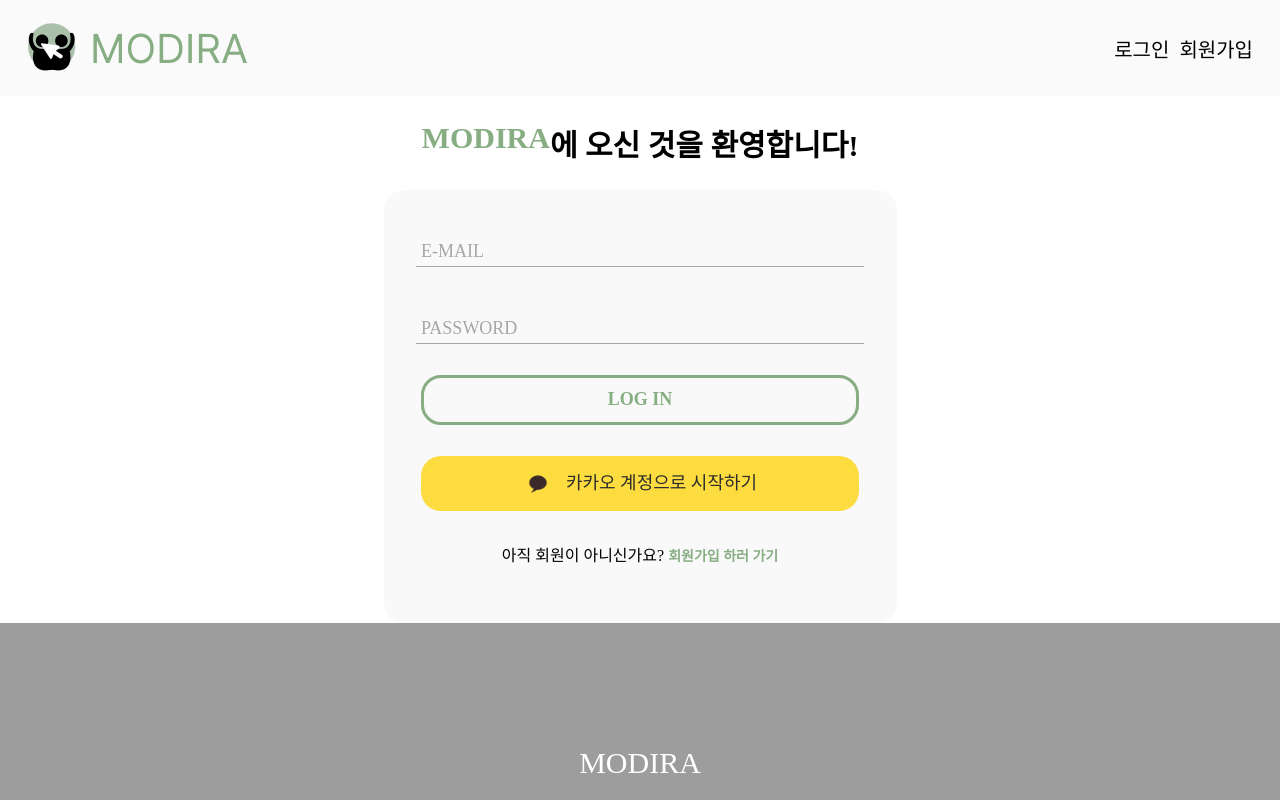
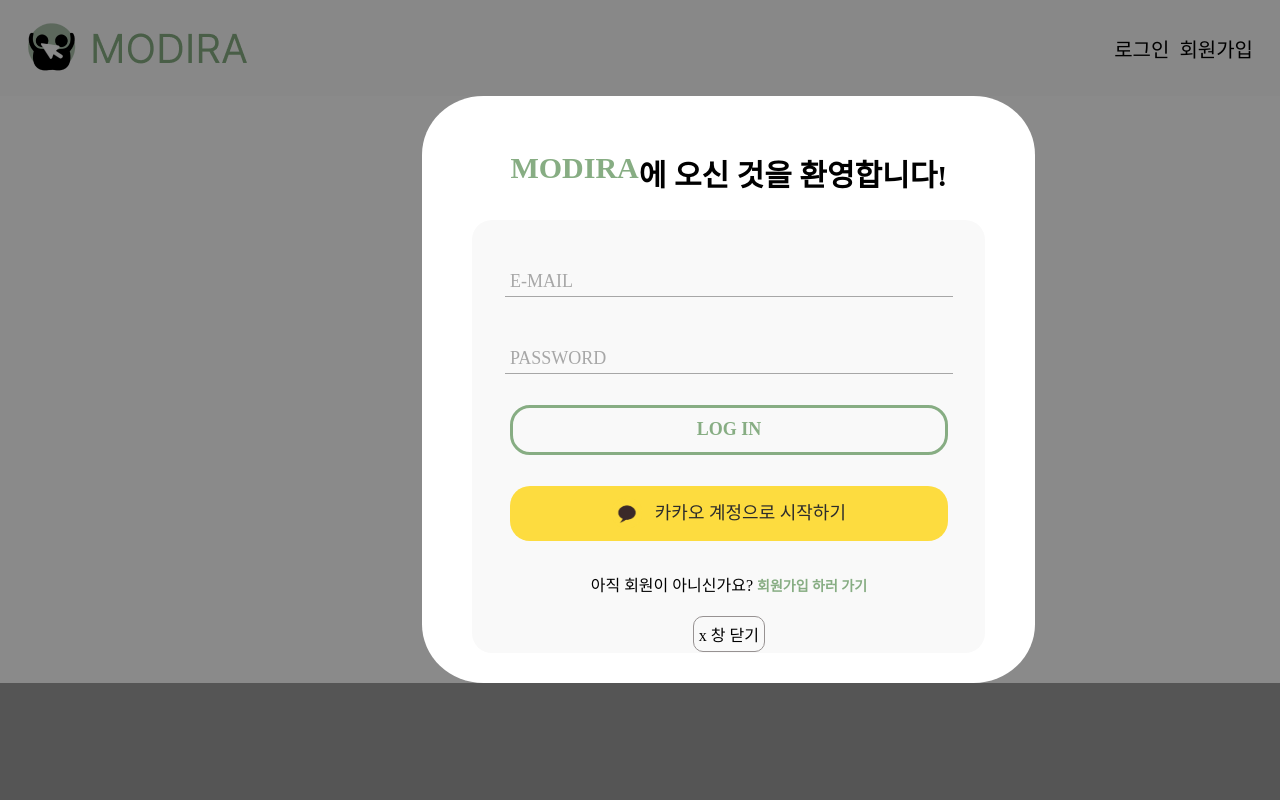
Before and after one commit to MO-DI-RA/frontend, a React (Create React App) app: page /login in a window 1280 px wide. Shown: the top 800 px of the page. Built offline with nearby package versions, Linux system fonts and the light colour scheme; a web font is replaced by a local one.

Commit message:
Feat : 로그인 모달창으로  변경

```diff
--- a/src/App.js
+++ b/src/App.js
@@ -1,5 +1,5 @@
 import "./App.css";
-import React from "react";
+import React, { useState } from "react";
 import { BrowserRouter, Routes, Route } from "react-router-dom";
 import { AuthProvider } from "./redux/AuthContext";
 
@@ -18,10 +18,25 @@ import Header from "./component/Header";
 import Footer from "./component/Footer";
 
 function App() {
+
+    //로그인 모달창
+    const [modalOpen, setModalOpen] = useState(false);
+
+    //모달 open
+    const openLoginModal = () => {
+        console.log("모달 on");
+        setModalOpen(true);
+    }
+
+    //모달 close
+    const closeLoginModal = () => {
+        setModalOpen(false);
+    }
+
     return (
         <BrowserRouter>
             <AuthProvider>
-                <Header />
+                <Header openLoginModal={openLoginModal}/>
                 <Routes>
                     <Route path="/" Component={Home} />
                     <Route path="/login" Component={Login} />
@@ -35,6 +50,7 @@ function App() {
                     <Route path="/grouppage/:id" Component={GroupPage} />
                     <Route path="/qnapage/:id" Component={QnAPage} />
                 </Routes>
+                {modalOpen && <Login onClose={closeLoginModal}/>}
                 <Footer />
             </AuthProvider>
         </BrowserRouter>
--- a/src/component/Header.js
+++ b/src/component/Header.js
@@ -7,7 +7,7 @@ import {actionCreators} from "../redux/user";
 import "../css/Header.css";
 import { useDispatch } from "react-redux";
 
-function Header() {
+function Header({openLoginModal}) {
 
   const dispatch = useDispatch();
 
@@ -97,9 +97,9 @@ function Header() {
         ) : (
           // 로그인되지 않은 상태일 때
           <>
-            <a href="/login" className="link">
+            <div href="/login" className="link" onClick={openLoginModal}>
               로그인
-            </a>
+            </div>
             <a href="/Signup" className="link">
               회원가입
             </a>
--- a/src/css/Login.css
+++ b/src/css/Login.css
@@ -11,8 +11,16 @@
 
 .Login {
     display: flex;
+    background-color: #ffffff;
     flex-direction: column;
     align-items: center;
+    width: fit-content;
+    position: relative;
+    left: 33%;
+    box-shadow: 0px 0px 0px 1000000px #00000075;
+    border-radius: 10%;
+    padding: 30px 50px;
+    z-index: 10000;
 }
 
 .modira {
@@ -109,3 +117,11 @@
 .notUser {
     margin-top: 31px;
 }
+
+.closeBtn{
+    margin: 20px;
+    border-radius: 10px;
+    border: solid 1px #979292;
+    padding: 5px;
+    cursor: pointer
+}
--- a/src/page/Login.js
+++ b/src/page/Login.js
@@ -8,7 +8,7 @@ import "../css/Login.css";
 import kakaoLogo from "../asset/kakaoLogo.png";
 import { useDispatch } from "react-redux";
 
-function Login() {
+function Login({onClose}) {
     const {changedLoggedIn} = useAuth();
     //react-hook-form 사용
     const navigate = useNavigate();
@@ -30,6 +30,7 @@ function Login() {
 
         dispatch(actionCreators.loginDB(body));
         changedLoggedIn(true);
+        onClose(); //로그인 성공 시 모달창 닫기
         navigate("/Home");
     };
 
@@ -89,6 +90,7 @@ function Login() {
                         회원가입 하러 가기{" "}
                     </NavLink>
                 </div>
+                <div className="closeBtn" onClick={onClose}> x     창 닫기 </div>
             </form>
         </div>
     );
--- a/src/page/Mypage.js
+++ b/src/page/Mypage.js
@@ -109,7 +109,7 @@ function Mypage() {
                         />
                         <h2 className="userWelcome">{nickname}님 환영해요.</h2>
                     </div>
-                    <label for="nickname">*닉네임</label>
+                    <label htmlFor="nickname">*닉네임</label>
                     <input
                         id="nickname"
                         name="nickname"
```
